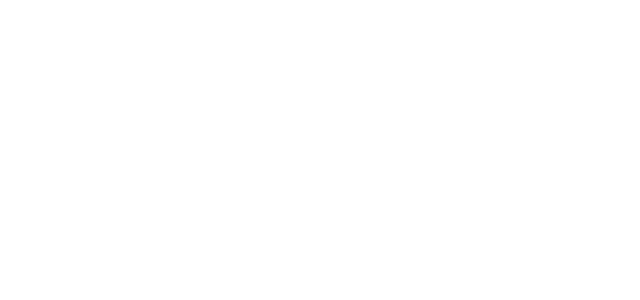
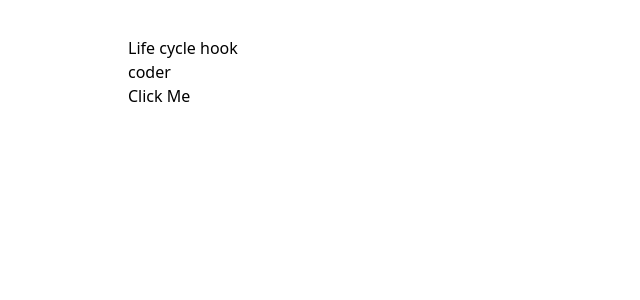
Before and after one commit to santoshkumar2012/learn-angular, an Angular app in the folder basic-angular/: page /lifecyclehook in a window 1280 px wide. Before the commit this address led to /. Shown: the top 300 px of the page, without its empty margins (0-640 px from the left). Built offline with nearby package versions, Linux system fonts and the light colour scheme.

Commit message:
Practise lifecycl Methods

```diff
--- a/basic-angular/src/app/app.routes.ts
+++ b/basic-angular/src/app/app.routes.ts
@@ -10,6 +10,7 @@
 import { DirectivesComponent } from './directives/directives.component';
 import { RxjsComponent } from './rxjs/rxjs.component';
 import { PaginationComponent } from './pagination/pagination.component';
+import { LifecyclehookComponent } from './lifecyclehook/lifecyclehook.component';
 
 export const routes: Routes = [
     {path: '', component: LoginComponent},
@@ -22,5 +23,6 @@
     {path: 'ngswithch', component: NgswitchComponent},
     {path: 'directive', component: DirectivesComponent},
     {path: 'rxjs', component: RxjsComponent},
-    {path: 'pagination', component: PaginationComponent}
+    {path: 'pagination', component: PaginationComponent},
+    {path: 'lifecyclehook', component:LifecyclehookComponent}
 ];
--- a/basic-angular/src/app/child/child.component.html
+++ b/basic-angular/src/app/child/child.component.html
@@ -1,5 +1,7 @@
-<div class="p-5">
+<!-- <div class="p-5">
 <h1> Child </h1>
 <p>Received from parent: {{ receivedData }}</p>
 <button (click)="sendMessage()">Send Message to Parent</button>
-</div>
+</div> -->
+
+<h1>{{item}}</h1>
--- a/basic-angular/src/app/child/child.component.ts
+++ b/basic-angular/src/app/child/child.component.ts
@@ -1,21 +1,29 @@
 import { Component, Input, Output, EventEmitter } from '@angular/core';
+import { FormsModule } from '@angular/forms';
 
 @Component({
   selector: 'app-child',
-  imports: [],
+  imports: [FormsModule],
   templateUrl: './child.component.html',
   styleUrl: './child.component.css'
 })
 export class ChildComponent {
 
-  @Input() receivedData!: string;
-  @Output() messageEvent = new EventEmitter<string>(); // Define EventEmitter
-  sendMessage() {
-    this.messageEvent.emit("Hello Parent! This is from Child."); // Emit data to parent
-  }
+  // @Input() receivedData!: string;
+  // @Output() messageEvent = new EventEmitter<string>(); // Define EventEmitter
+  // sendMessage() {
+  //   this.messageEvent.emit("Hello Parent! This is from Child."); // Emit data to parent
+  // }
 
-  constructor(){
-    console.log("child components")
+  @Input() item: any;
+
+  // constructor(){
+  //   console.log("child components")
+  // }
+
+  ngOnChanges(){
+    alert("Data has been updated by parent component...")
+    // console.log('Changes detected' );
   }
 
 }
--- /dev/null
+++ b/basic-angular/src/app/lifecyclehook/lifecyclehook.component.html
@@ -0,0 +1,5 @@
+<div class="container mx-auto max-w-5xl my-9">
+    <h1> Life cycle hook</h1>
+    <app-child item = {{name}}></app-child>
+    <button (click)="fun()"> Click Me </button>
+    </div>
--- /dev/null
+++ b/basic-angular/src/app/lifecyclehook/lifecyclehook.component.ts
@@ -0,0 +1,16 @@
+import { Component } from '@angular/core';
+import { ChildComponent } from "../child/child.component";
+
+@Component({
+  selector: 'app-lifecyclehook',
+  imports: [ChildComponent],
+  templateUrl: './lifecyclehook.component.html',
+  styleUrl: './lifecyclehook.component.css'
+})
+export class LifecyclehookComponent {
+  name = 'coder';
+
+  fun(){
+    this.name = "Value has been changed"
+  }
+}
--- a/basic-angular/src/app/parent/parent.component.html
+++ b/basic-angular/src/app/parent/parent.component.html
@@ -6,4 +6,5 @@
 <app-child (messageEvent)="receiveMessage($event)"></app-child>
 <p>Message from Child: {{ receivedMessage }}</p>
 
+
 </div>
```
Also changed, not shown: basic-angular/src/app/lifecyclehook/lifecyclehook.component.css (added), 1 other file (tests, documents, lock files or other folders).
